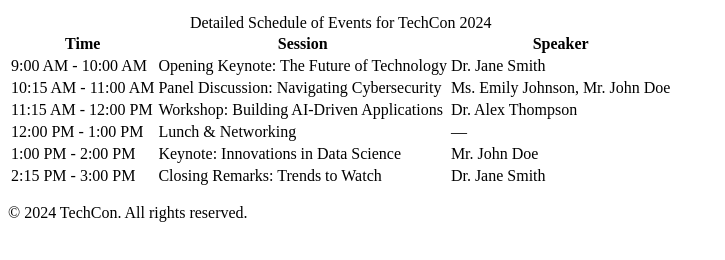
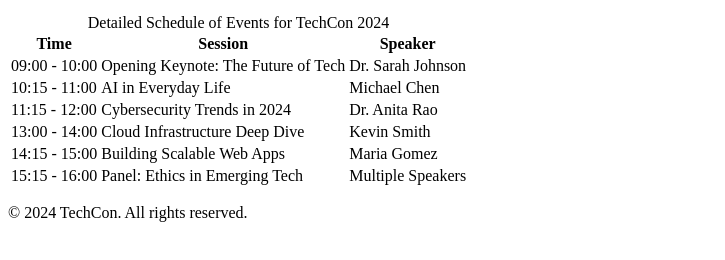
Before and after one commit to bezaMesfin16/TechCon_HTML, a plain HTML site: page techcon_website/schedule.html in a window 1280 px wide. Shown: the part 154-414 px from the top of the page, without its empty margins (0-725 px from the left). Drawn offline with Linux system fonts and the light colour scheme.

Commit message:
schedule page updated

```diff
--- a/techcon_website/schedule.html
+++ b/techcon_website/schedule.html
@@ -1,10 +1,9 @@
 <!DOCTYPE html>
 <html lang="en">
 <head>
-    <meta charset="UTF-8">
-    <meta name="viewport" content="width=device-width, initial-scale=1.0">
+    <meta charset="UTF-8" />
+    <meta name="viewport" content="width=device-width, initial-scale=1.0" />
     <title>Schedule for TechCon 2024</title>
-    <link rel="stylesheet" href="styles.css">
 </head>
 <body>
     <header>
@@ -31,39 +30,40 @@
             </thead>
             <tbody>
                 <tr>
-                    <td>9:00 AM - 10:00 AM</td>
-                    <td>Opening Keynote: The Future of Technology</td>
-                    <td>Dr. Jane Smith</td>
+                    <td>09:00 - 10:00</td>
+                    <td>Opening Keynote: The Future of Tech</td>
+                    <td>Dr. Sarah Johnson</td>
                 </tr>
                 <tr>
-                    <td>10:15 AM - 11:00 AM</td>
-                    <td>Panel Discussion: Navigating Cybersecurity</td>
-                    <td>Ms. Emily Johnson, Mr. John Doe</td>
+                    <td>10:15 - 11:00</td>
+                    <td>AI in Everyday Life</td>
+                    <td>Michael Chen</td>
                 </tr>
                 <tr>
-                    <td>11:15 AM - 12:00 PM</td>
-                    <td>Workshop: Building AI-Driven Applications</td>
-                    <td>Dr. Alex Thompson</td>
+                    <td>11:15 - 12:00</td>
+                    <td>Cybersecurity Trends in 2024</td>
+                    <td>Dr. Anita Rao</td>
                 </tr>
                 <tr>
-                    <td>12:00 PM - 1:00 PM</td>
-                    <td>Lunch & Networking</td>
-                    <td>—</td>
+                    <td>13:00 - 14:00</td>
+                    <td>Cloud Infrastructure Deep Dive</td>
+                    <td>Kevin Smith</td>
                 </tr>
                 <tr>
-                    <td>1:00 PM - 2:00 PM</td>
-                    <td>Keynote: Innovations in Data Science</td>
-                    <td>Mr. John Doe</td>
+                    <td>14:15 - 15:00</td>
+                    <td>Building Scalable Web Apps</td>
+                    <td>Maria Gomez</td>
                 </tr>
                 <tr>
-                    <td>2:15 PM - 3:00 PM</td>
-                    <td>Closing Remarks: Trends to Watch</td>
-                    <td>Dr. Jane Smith</td>
+                    <td>15:15 - 16:00</td>
+                    <td>Panel: Ethics in Emerging Tech</td>
+                    <td>Multiple Speakers</td>
                 </tr>
             </tbody>
         </table>
     </main>
-   <footer>
+
+    <footer>
         <p>&copy; 2024 TechCon. All rights reserved.</p>
     </footer>
 </body>
```
